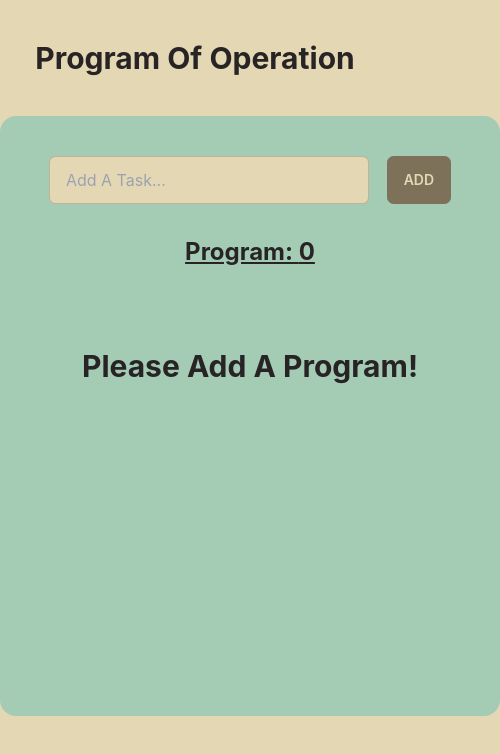
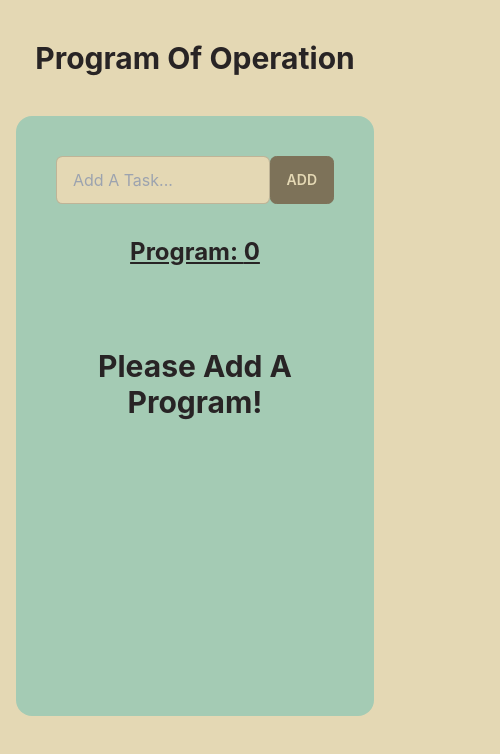
Before and after one commit to antudas22/program-of-operation, a React (Create React App) app: page / in a window 390 px wide. Shown: the top 754 px of the page, 500 px wide, since content can reach past the window. Built offline with nearby package versions, Linux system fonts and the light colour scheme.

Commit message:
simple responsive

```diff
--- a/src/App.js
+++ b/src/App.js
@@ -24,7 +24,8 @@ function App() {
       <div>
 
       </div>
-      <div className='min-h-[600px] w-[500px] bg-secondary mx-auto mt-10 rounded-2xl p-10'>
+      <div className='px-4'>
+      <div className='min-h-[600px] lg:w-[500px] bg-secondary mx-auto mt-10 rounded-2xl p-10'>
         <AddATask
           input={input}
           setInput={setInput}
@@ -39,6 +40,7 @@ function App() {
           setEditTask={setEditTask}
         />
       </div>
+      </div>
     </div>
   );
 }
```
